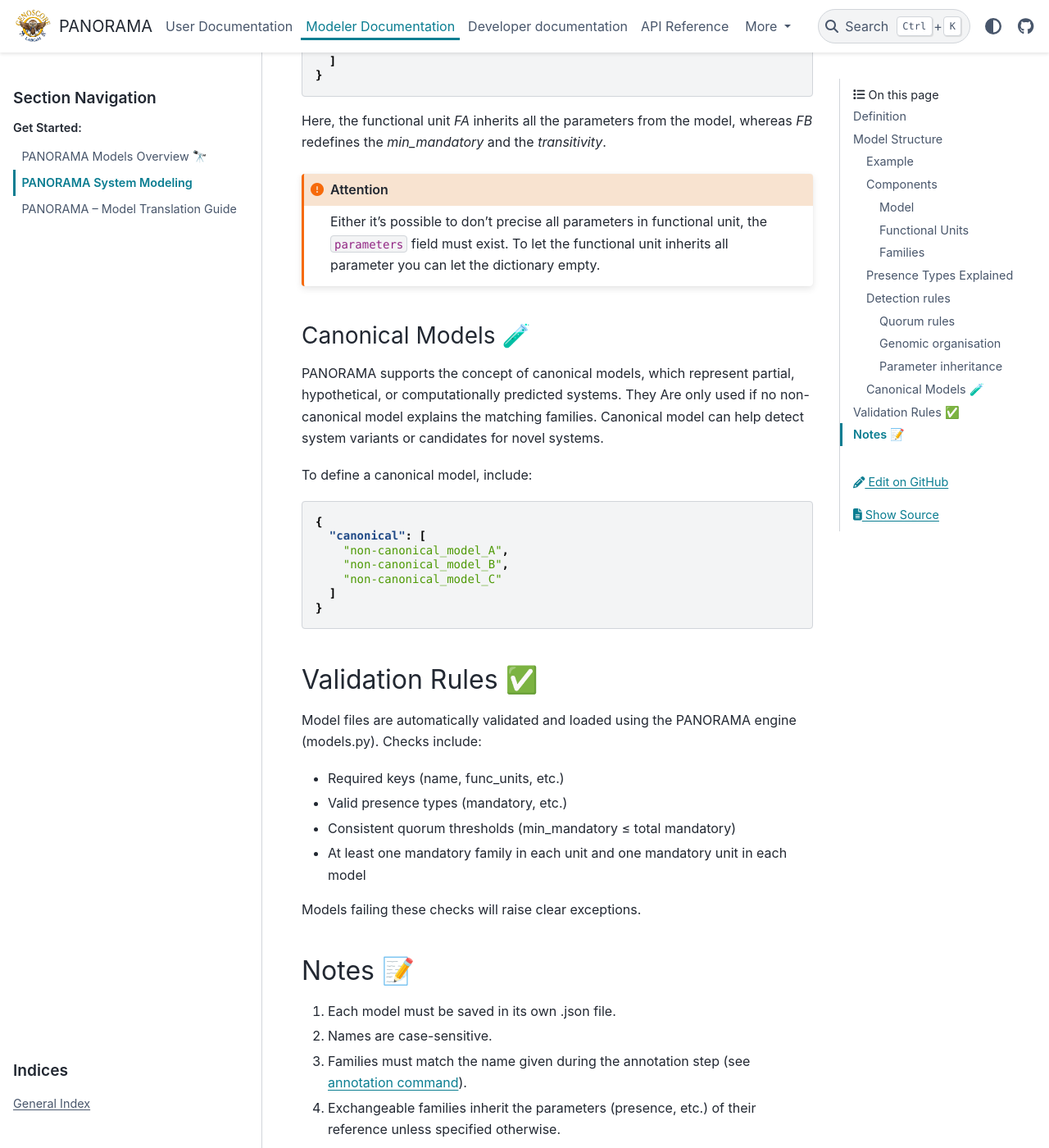
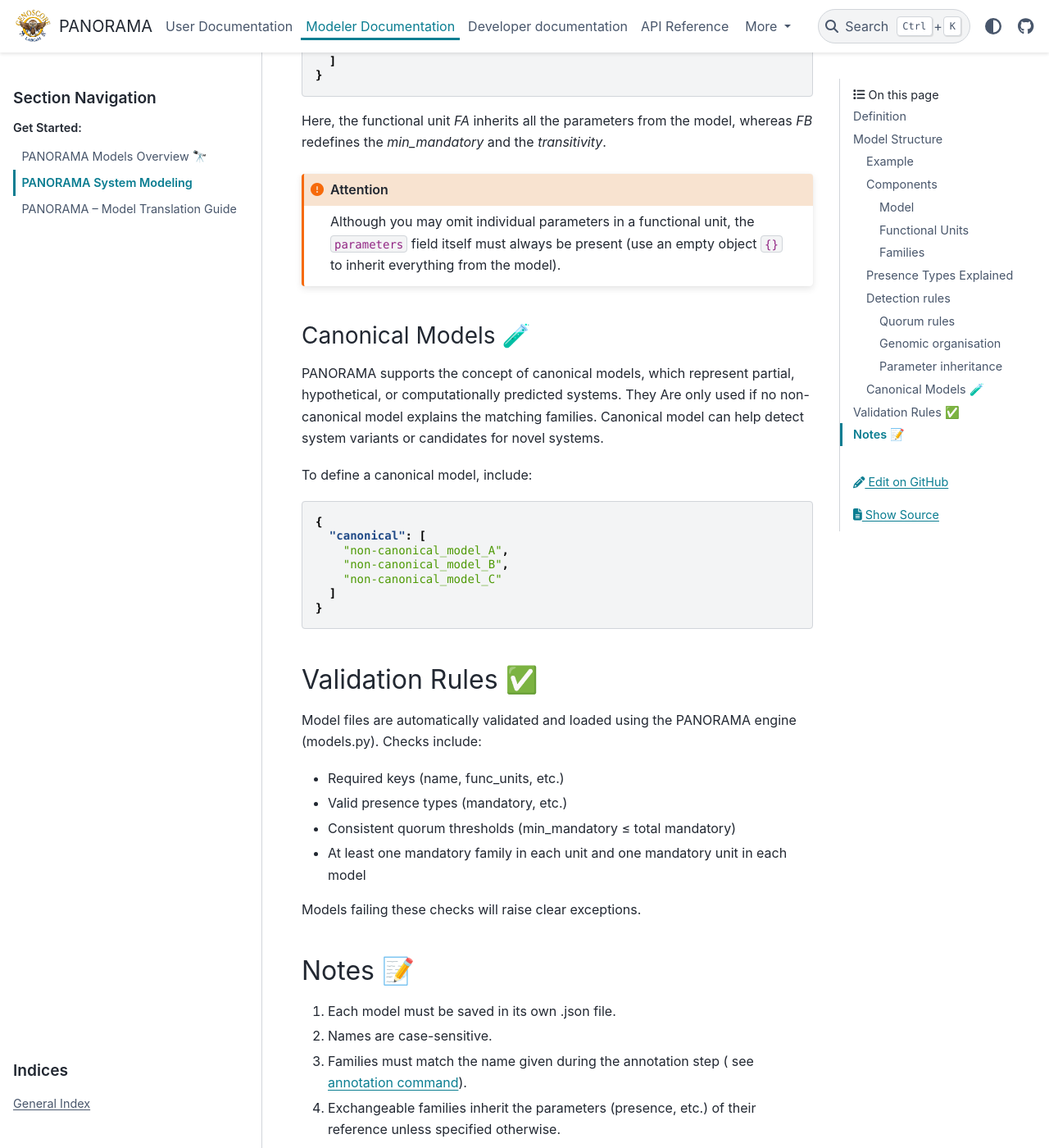
Before and after one commit to labgem/PANORAMA, a Sphinx documentation site: the page built from docs/modeler/modeling.md, in a window 1280 px wide and 1400 px high, scrolled down 8916 px. Shown: the whole window at 82% size. Built offline with Sphinx 7.4.7 and the PyData theme 0.15.4, drawn with Linux system fonts in a browser that asks for light colours; the version number could not be read and is left out.

Commit message:
Fix formatting inconsistencies and clarify parameter inheritance in modeling documentation

````diff
--- a/docs/modeler/modeling.md
+++ b/docs/modeler/modeling.md
@@ -1,4 +1,5 @@
 (models)=
+
 # PANORAMA System Modeling
 
 ## Definition
@@ -140,24 +141,26 @@ In the next section, we'll look at how to create more simplified models.
 ### Components
 
 #### Model
-Models represent the whole system, with its families and functional units. Models define all default parameters used for functional units and families if not specified.
+
+Models represent the whole system, with its families and functional units. Models define all default parameters used for
+functional units and families if not specified.
 
 #### Functional Units
 
-| Field            | Description                                           | Required/Optional | Possible Values                                                         |
-|------------------|-------------------------------------------------------|-------------------|-------------------------------------------------------------------------|
-| name             | Name identifying the searched systems                 | 🔴 Required       | String (annotation identifier)                                          |
-| functional units | List of units that composed the model                 | 🔴 Required       | List of family objects                                                  |
-| parameters       | List of global rules to detect the units and families | 🔴 Required       | Dictionary with fields describe in [detection rules](#detection-rules)  |
+| Field            | Description                                           | Required/Optional | Possible Values                                                        |
+|------------------|-------------------------------------------------------|-------------------|------------------------------------------------------------------------|
+| name             | Name identifying the searched systems                 | 🔴 Required       | String (annotation identifier)                                         |
+| functional units | List of units that composed the model                 | 🔴 Required       | List of family objects                                                 |
+| parameters       | List of global rules to detect the units and families | 🔴 Required       | Dictionary with fields describe in [detection rules](#detection-rules) |
 
 Functional Units represent a set of genes/families that together perform a system function. Each has:
 
-| Field      | Description                                    | Required/Optional | Possible Values                                                         |
-|------------|------------------------------------------------|-------------------|-------------------------------------------------------------------------|
-| name       | Unique name identifying the functional unit    | 🔴 Required       | String (annotation identifier)                                          |
-| presence   | Role of the unit                               | 🔴 Required       | `mandatory`, `accessory`, `neutral`, `forbidden`                        |
-| families   | List of protein families included in this unit | 🔴 Required       | List of family objects                                                  |
-| parameters | List of specific rules to detect the unit      | 🟡 Optional       | Dictionary with fields describe in [detection rules](#detection-rules)  |
+| Field      | Description                                    | Required/Optional | Possible Values                                                        |
+|------------|------------------------------------------------|-------------------|------------------------------------------------------------------------|
+| name       | Unique name identifying the functional unit    | 🔴 Required       | String (annotation identifier)                                         |
+| presence   | Role of the unit                               | 🔴 Required       | `mandatory`, `accessory`, `neutral`, `forbidden`                       |
+| families   | List of protein families included in this unit | 🔴 Required       | List of family objects                                                 |
+| parameters | List of specific rules to detect the unit      | 🟡 Optional       | Dictionary with fields describe in [detection rules](#detection-rules) |
 
 A functional unit could biologically represent a functional module, such as isoenzyme, or subunit of protein dimers.
 
@@ -181,6 +184,7 @@ Families correspond to isofunctional protein families used to search the pangeno
 ```{attention}
 A family must be included in a functional unit.
 ```
+
 ```{warning}
 A family can theoretically be in multiple unit, but this feature has never been tested.
 ```
@@ -206,6 +210,7 @@ Below is a complete reference:
 | neutral       | Family, Unit | 〰 Ignored               | ❌ No            | ✔ Yes                         | Ignored for scoring, but included in the graph. Helps connect elements that are close in genomic context.   |
 
 (detection-rules)=
+
 ### Detection rules
 
 Parameters are defined at the model or functional unit level, such as:
@@ -277,8 +282,8 @@ Here, the functional unit _FA_ inherits all the parameters from the model, where
 and the _transitivity_.
 
 ```{attention}
-Either it's possible to don't precise all parameters in functional unit, the `parameters` field must exist.
-To let the functional unit inherits all parameter you can let the dictionary empty.
+Although you may omit individual parameters in a functional unit, the `parameters` field itself must always be present
+(use an empty object `{}` to inherit everything from the model).
 ```
 
 ### Canonical Models 🧪
@@ -315,5 +320,6 @@ Models failing these checks will raise clear exceptions.
 
 1. Each model must be saved in its own .json file.
 2. Names are case-sensitive.
-3. Families must match the name given during the annotation step (see [annotation command](../user/annotation.md#gene-family-annotation)).
+3. Families must match the name given during the annotation step (
+   see [annotation command](../user/annotation.md#gene-family-annotation)).
 4. Exchangeable families inherit the parameters (presence, etc.) of their reference unless specified otherwise.
````
